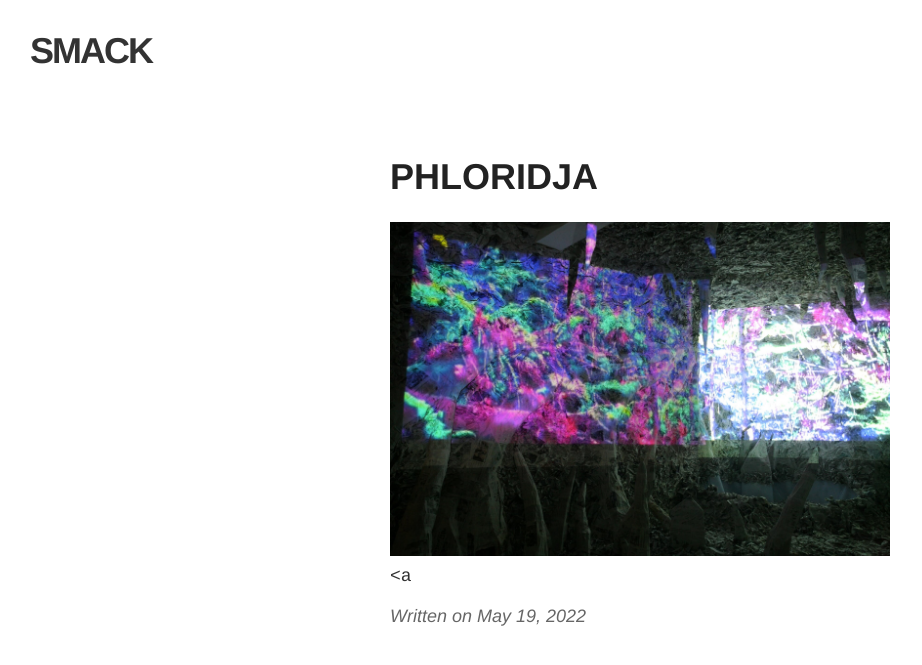
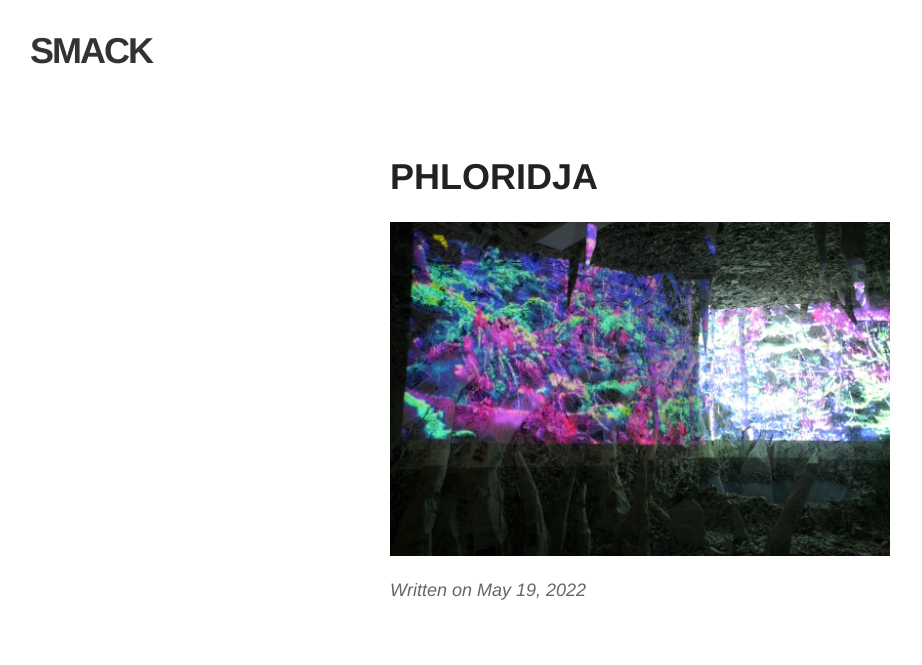
Before and after one commit to skelleyboy/smack, a Jekyll site: the page built from _posts/2022-05-19-floridja.md, in a window 1280 px wide. Shown: the top 665 px of the page, without its empty margins (0-922 px from the left). Built offline with Jekyll 4.4.1, drawn with Linux system fonts in a browser that asks for light colours.

Commit message:
Update from Forestry.io skelleyboy updated _posts/2022-05-19-floridja.md

```diff
--- a/_posts/2022-05-19-floridja.md
+++ b/_posts/2022-05-19-floridja.md
@@ -3,4 +3,4 @@ layout: post
 title: PHLORIDJA
 
 ---
-![](/smack/uploads/123394483_113389647230632_5331672937135729398_n.jpg)`<a`
+![](/smack/uploads/123394483_113389647230632_5331672937135729398_n.jpg)
```
